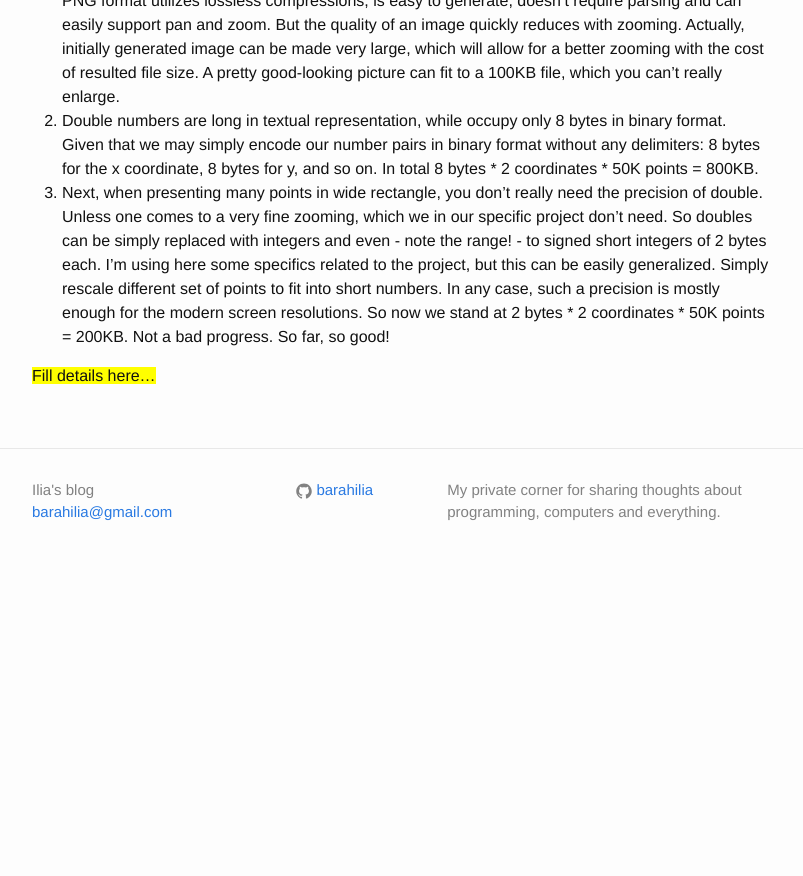
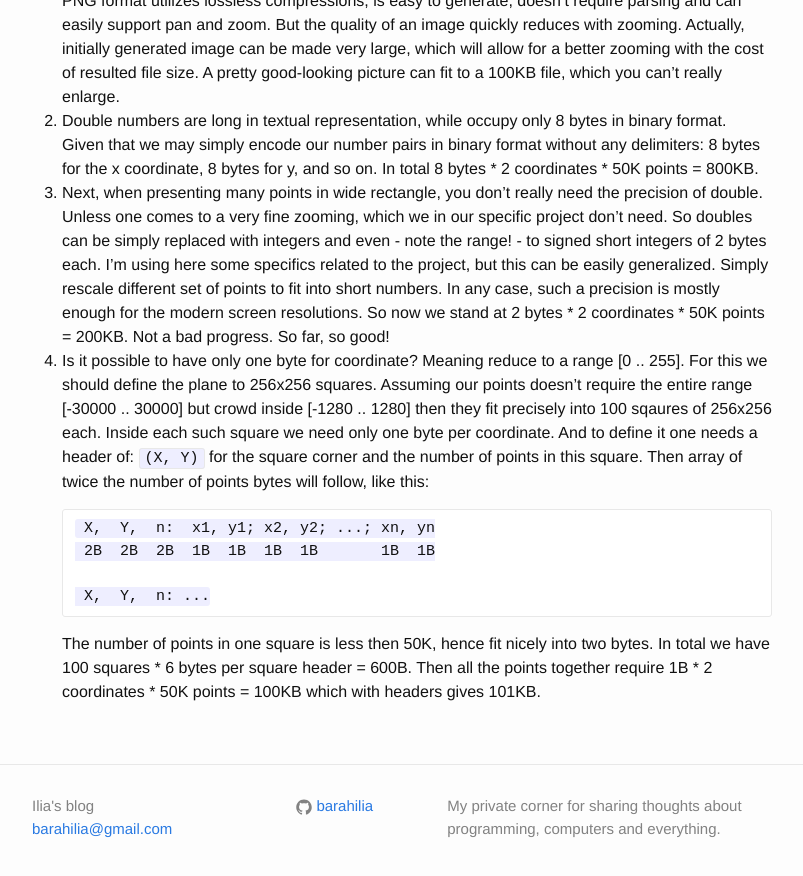
Before and after one commit to barahilia/blog, a Jekyll site: the page built from _posts/2014-10-11-points-on-plane-compression.markdown, in a window 1280 px wide and 900 px high, scrolled down 1365 px. Shown: the top 876 px of the window, without its empty margins (238-1041 px from the left). Built offline with Jekyll 4.4.1, drawn with Linux system fonts in a browser that asks for light colours; before the commit the page ends 1949 px from its top, so only the background shows below that.

Commit message:
Explaining the 256 squares approach

```diff
--- a/_posts/2014-10-11-points-on-plane-compression.markdown
+++ b/_posts/2014-10-11-points-on-plane-compression.markdown
@@ -82,7 +82,21 @@ This comes to 2MB for 50K lines.
    numbers. In any case, such a precision is mostly enough for the modern
    screen resolutions. So now we stand at 2 bytes * 2 coordinates * 50K points =
    200KB. Not a bad progress. So far, so good!
+1. Is it possible to have only one byte for coordinate? Meaning reduce to a
+   range \[0 .. 255\]. For this we should define the plane to 256x256 squares.
+   Assuming our points doesn't require the entire range \[-30000 .. 30000\] but
+   crowd inside \[-1280 .. 1280\] then they fit precisely into 100 sqaures of
+   256x256 each. Inside each such square we need only one byte per coordinate.
+   And to define it one needs a header of: `(X, Y)` for the square corner and
+   the number of points in this square. Then array of twice the number of points
+   bytes will follow, like this:
 
-<span style="background: yellow">
-Fill details here...
-</span>
+        X,  Y,  n:  x1, y1; x2, y2; ...; xn, yn
+        2B  2B  2B  1B  1B  1B  1B       1B  1B
+
+        X,  Y,  n: ...
+
+   The number of points in one square is less then 50K, hence fit nicely into
+   two bytes. In total we have 100 squares * 6 bytes per square header = 600B.
+   Then all the points together require 1B * 2 coordinates * 50K points = 100KB
+   which with headers gives 101KB.
```
